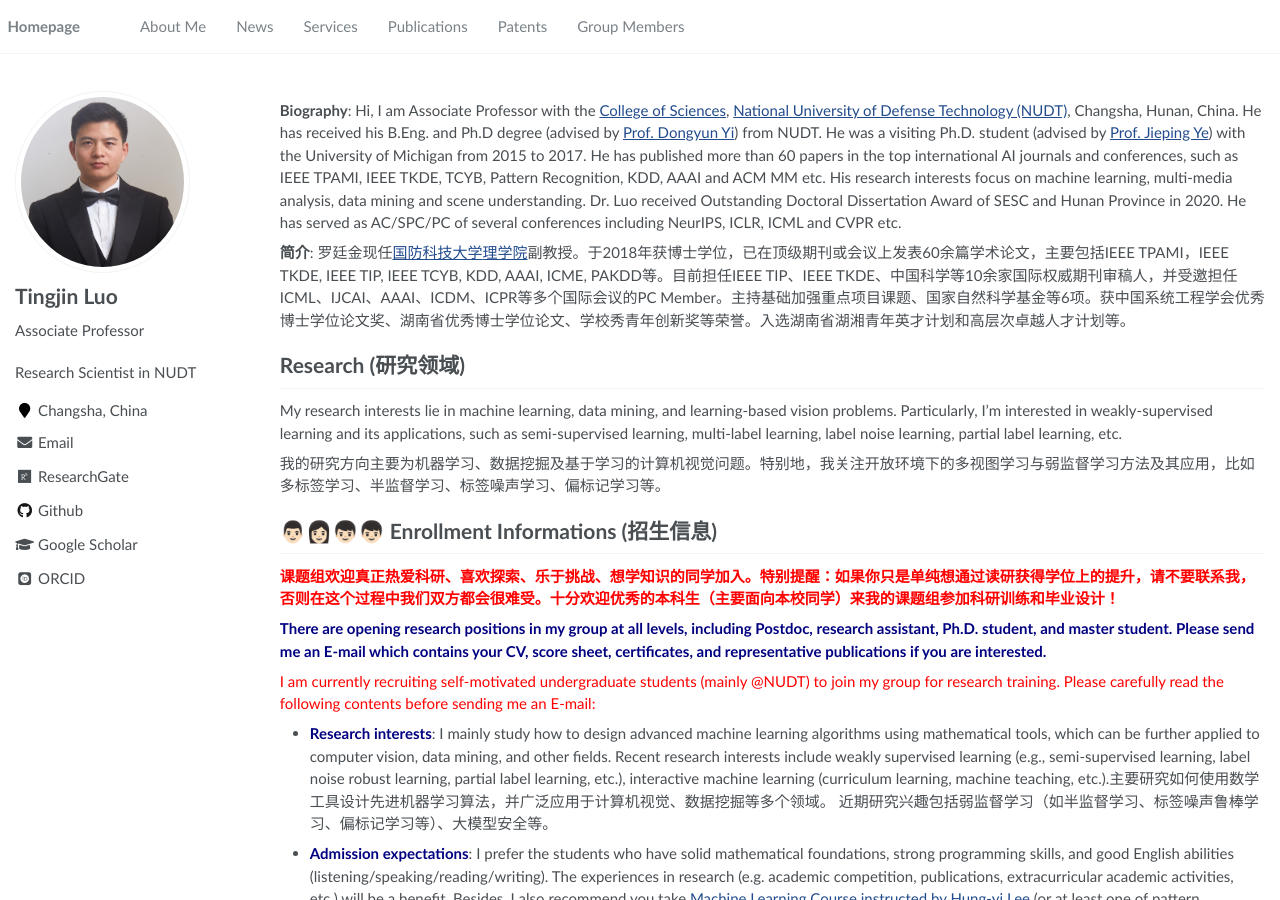
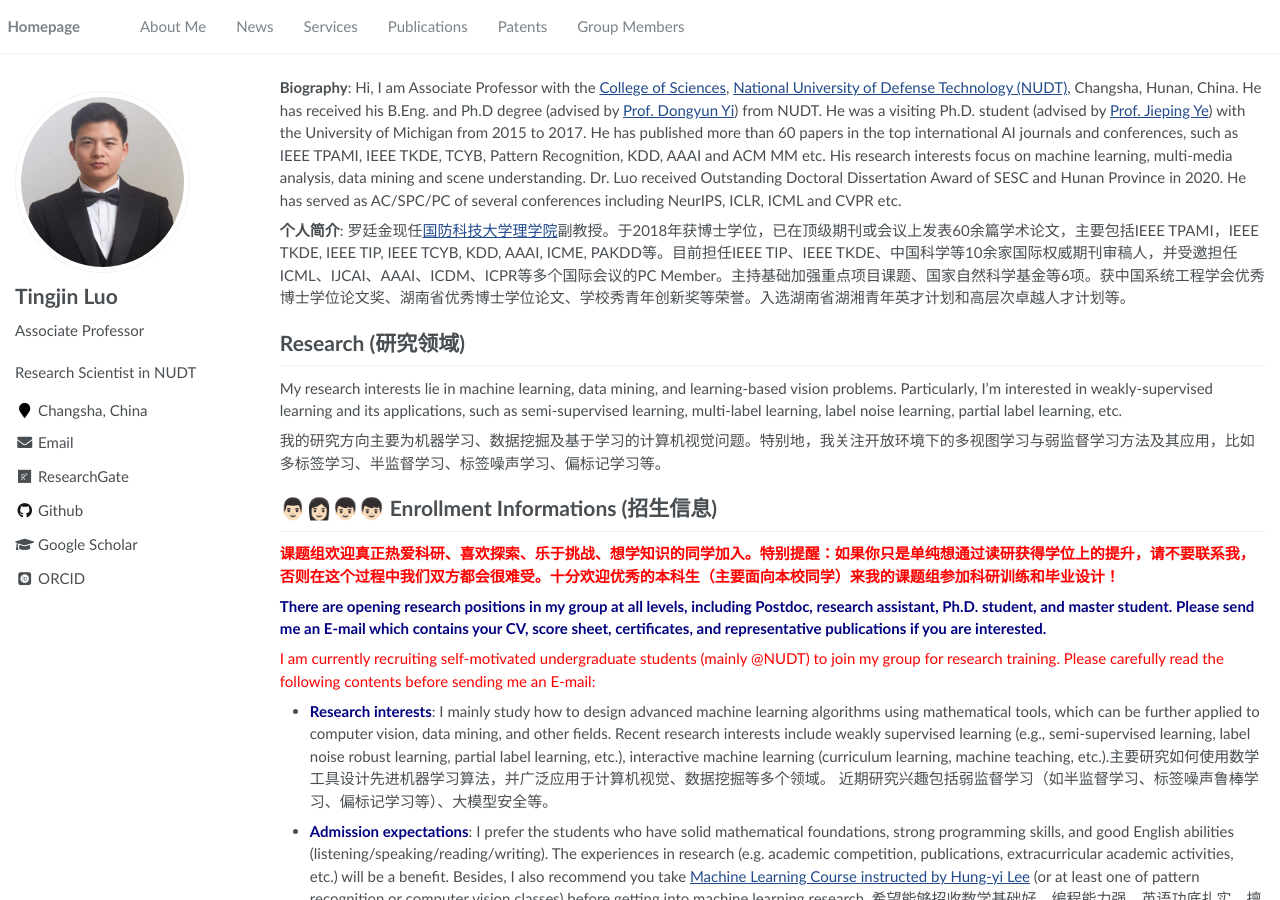
Before and after one commit to HorizonAILab/HorizonAILab.github.io, a Jekyll site: the page built from _pages/about.md, in a window 1280 px wide and 900 px high. Built offline with Jekyll 4.4.1, drawn with Linux system fonts in a browser that asks for light colours; some web fonts are replaced.

Commit message:
Update about.md

```diff
--- a/_pages/about.md
+++ b/_pages/about.md
@@ -18,10 +18,10 @@
 
 <span class='anchor' id='about-me'></span>
 
-<br> **Biography**: Hi, I am Associate Professor with the [College of Sciences](https://www.nudt.edu.cn/xysz/wlxy/index.htm), [National University of Defense Technology (NUDT)](https://www.nudt.edu.cn/), Changsha, Hunan, China. He has received his B.Eng. and Ph.D degree (advised by [Prof. Dongyun Yi](https://www.researchgate.net/profile/Dongyun-Yi)) from NUDT. He was a visiting Ph.D. student (advised by [Prof. Jieping Ye](http://www.yelabs.net/)) with the University of Michigan from 2015 to 2017. He has published more than 60 papers in the top international AI journals and conferences, such as IEEE TPAMI, IEEE TKDE, TCYB, Pattern Recognition, KDD, AAAI and ACM MM etc. His research interests focus on machine learning, multi-media analysis, data mining and scene understanding. Dr. Luo received Outstanding Doctoral Dissertation Award of SESC and Hunan Province in 2020. He has served as AC/SPC/PC of several conferences including NeurIPS, ICLR, ICML and CVPR etc. <br>
+**Biography**: Hi, I am Associate Professor with the [College of Sciences](https://www.nudt.edu.cn/xysz/wlxy/index.htm), [National University of Defense Technology (NUDT)](https://www.nudt.edu.cn/), Changsha, Hunan, China. He has received his B.Eng. and Ph.D degree (advised by [Prof. Dongyun Yi](https://www.researchgate.net/profile/Dongyun-Yi)) from NUDT. He was a visiting Ph.D. student (advised by [Prof. Jieping Ye](http://www.yelabs.net/)) with the University of Michigan from 2015 to 2017. He has published more than 60 papers in the top international AI journals and conferences, such as IEEE TPAMI, IEEE TKDE, TCYB, Pattern Recognition, KDD, AAAI and ACM MM etc. His research interests focus on machine learning, multi-media analysis, data mining and scene understanding. Dr. Luo received Outstanding Doctoral Dissertation Award of SESC and Hunan Province in 2020. He has served as AC/SPC/PC of several conferences including NeurIPS, ICLR, ICML and CVPR etc.
 
 
-**简介**: 罗廷金现任[国防科技大学](https://www.nudt.edu.cn/)[理学院](https://www.nudt.edu.cn/xysz/wlxy/index.htm)副教授。于2018年获博士学位，已在顶级期刊或会议上发表60余篇学术论文，主要包括IEEE TPAMI，IEEE TKDE, IEEE TIP, IEEE TCYB, KDD, AAAI, ICME, PAKDD等。目前担任IEEE TIP、IEEE TKDE、中国科学等10余家国际权威期刊审稿人，并受邀担任ICML、IJCAI、AAAI、ICDM、ICPR等多个国际会议的PC Member。主持基础加强重点项目课题、国家自然科学基金等6项。获中国系统工程学会优秀博士学位论文奖、湖南省优秀博士学位论文、学校秀青年创新奖等荣誉。入选湖南省湖湘青年英才计划和高层次卓越人才计划等。
+**个人简介**: 罗廷金现任[国防科技大学](https://www.nudt.edu.cn/)[理学院](https://www.nudt.edu.cn/xysz/wlxy/index.htm)副教授。于2018年获博士学位，已在顶级期刊或会议上发表60余篇学术论文，主要包括IEEE TPAMI，IEEE TKDE, IEEE TIP, IEEE TCYB, KDD, AAAI, ICME, PAKDD等。目前担任IEEE TIP、IEEE TKDE、中国科学等10余家国际权威期刊审稿人，并受邀担任ICML、IJCAI、AAAI、ICDM、ICPR等多个国际会议的PC Member。主持基础加强重点项目课题、国家自然科学基金等6项。获中国系统工程学会优秀博士学位论文奖、湖南省优秀博士学位论文、学校秀青年创新奖等荣誉。入选湖南省湖湘青年英才计划和高层次卓越人才计划等。
 
 # Research (研究领域)
 My research interests lie in machine learning, data mining, and learning-based vision problems. Particularly, I'm interested in weakly-supervised learning and its applications, such as semi-supervised learning, multi-label learning, label noise learning, partial label learning, etc.
```
